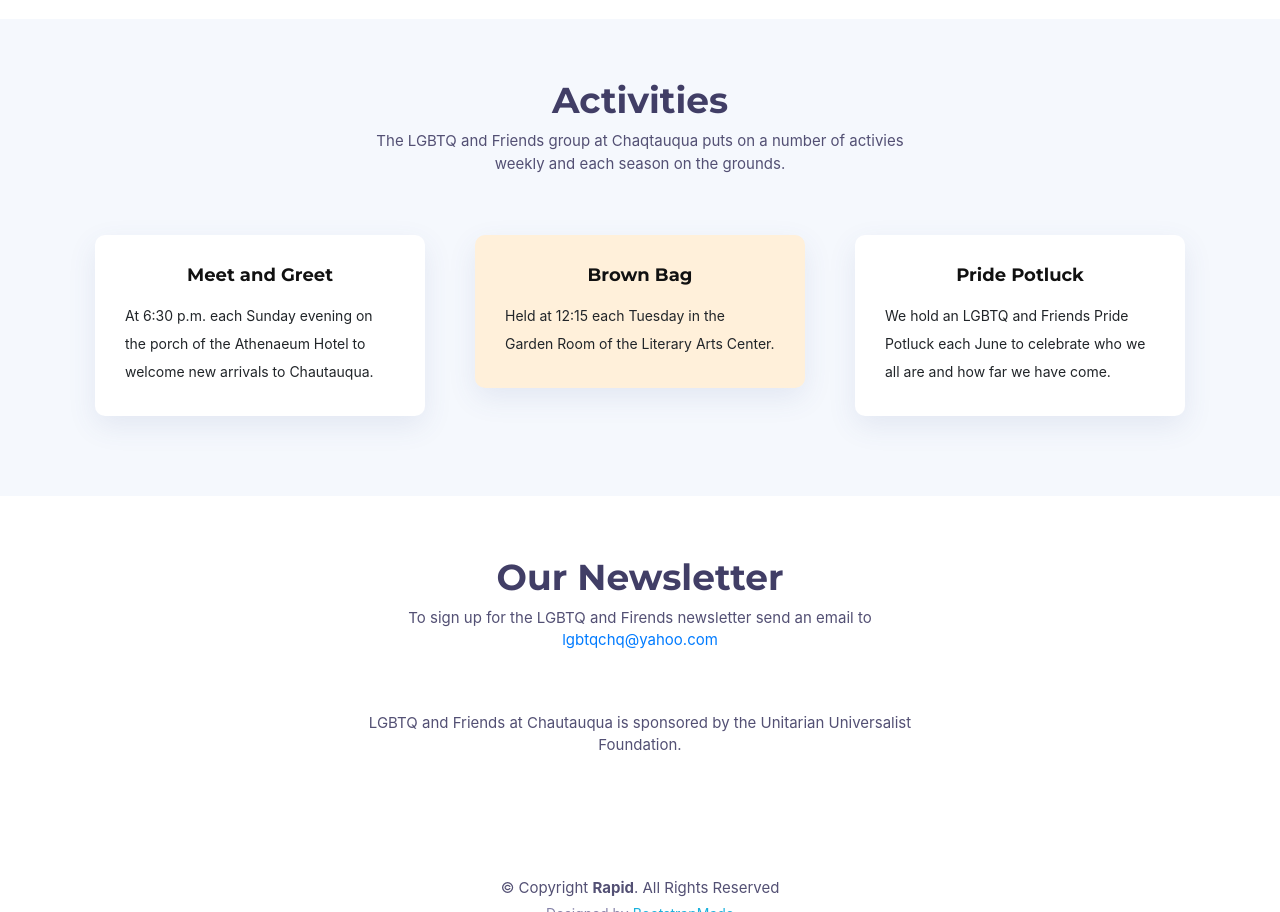
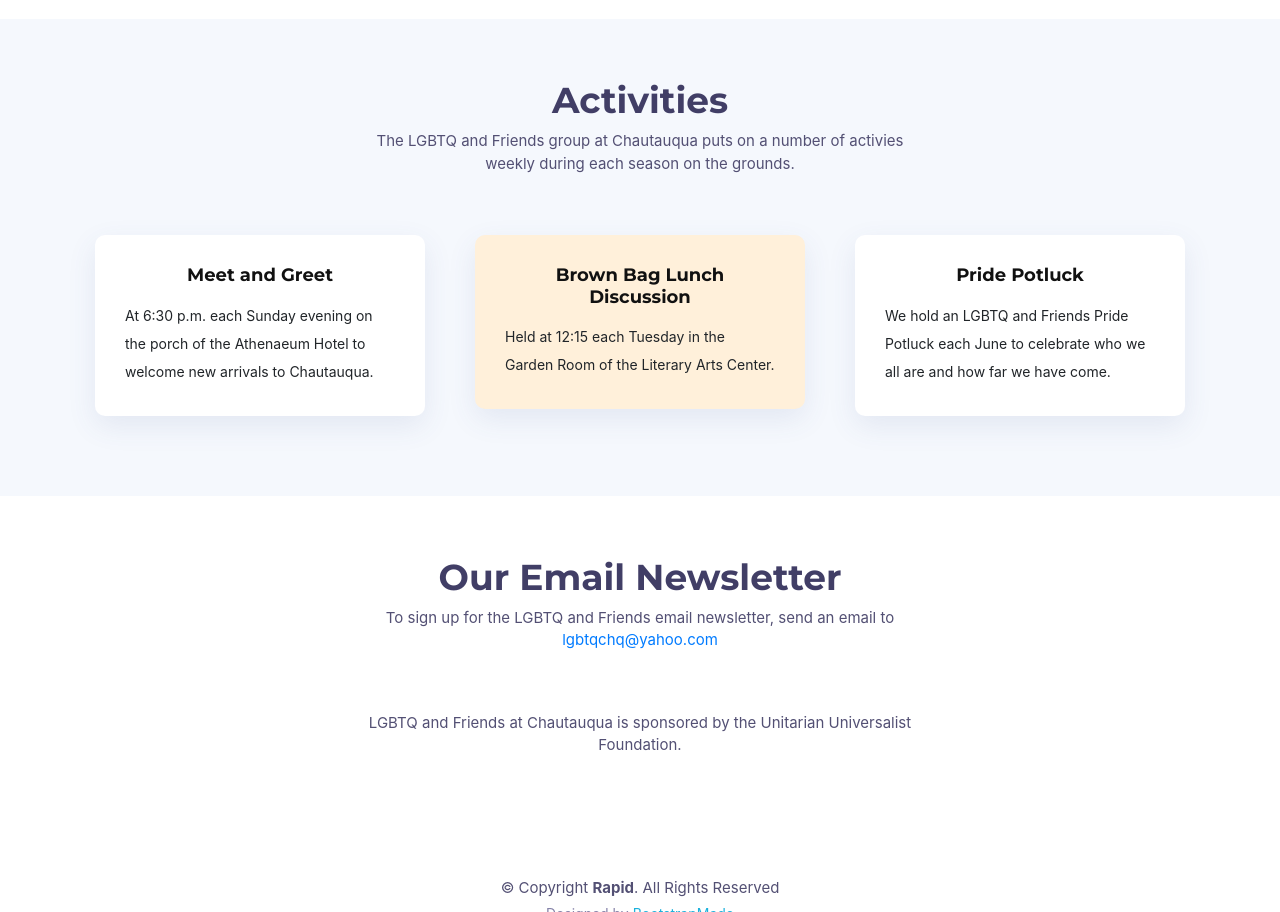
Before and after one commit to clayreimann/chq-lgbt-site, a website with bundled scripts: page index.html in a window 1280 px wide. Shown: the part 1280-2192 px from the top of the page. Built offline with nearby package versions, Linux system fonts and the light colour scheme; files whose address does not match are found by name.

Commit message:
Update.index.html
Corrected misspellings of Chautauqua, Friends and changed the Newsletter header since we don't have a newsletter.

```diff
--- a/index.html
+++ b/index.html
@@ -58,7 +58,7 @@
     <div class="container d-flex h-100">
       <div class="row justify-content-center align-self-center">
         <div class="col-md-6 intro-info order-md-first order-last">
-          <h2>LGBTQ and Friends at Chautquaua</span></h2>
+          <h2>LGBTQ and Friends at Chautauqua</span></h2>
         </div>
 
         <div class="col-md-6 intro-img order-md-last order-first">
@@ -113,7 +113,7 @@
 
         <header class="section-header">
           <h3>Activities</h3>
-          <p>The LGBTQ and Friends group at Chaqtauqua puts on a number of activies weekly and each season on the grounds.</p>
+          <p>The LGBTQ and Friends group at Chautauqua puts on a number of activies weekly during each season on the grounds.</p>
         </header>
 
         <div class="row">
@@ -134,7 +134,7 @@
           </div>
           <div class="col-md-6 col-lg-4">
             <div class="box" style="background: #fff0da;">
-              <h4 class="title"><a href="">Brown Bag</a></h4>
+              <h4 class="title"><a href="">Brown Bag Lunch Discussion</a></h4>
               <p class="description">
                   Held at 12:15 each Tuesday in the Garden Room of the Literary Arts Center.
                   <!-- This is a moderated discussion group with a topic each week that is related to the general Chautauqua theme of the week. -->
@@ -164,8 +164,8 @@
       <div class="container">
         <section>
           <header class="section-header">
-            <h3>Our Newsletter</h3>
-            <p>To sign up for the LGBTQ and Firends newsletter send an email to <a href="mailto:lgbtqchq@yahoo.com">lgbtqchq@yahoo.com</a></p>
+            <h3>Our Email Newsletter</h3>
+            <p>To sign up for the LGBTQ and Friends email newsletter, send an email to <a href="mailto:lgbtqchq@yahoo.com">lgbtqchq@yahoo.com</a></p>
             <p>LGBTQ and Friends at Chautauqua is sponsored by the Unitarian Universalist Foundation.</p>
           </header>
         </section>
```
